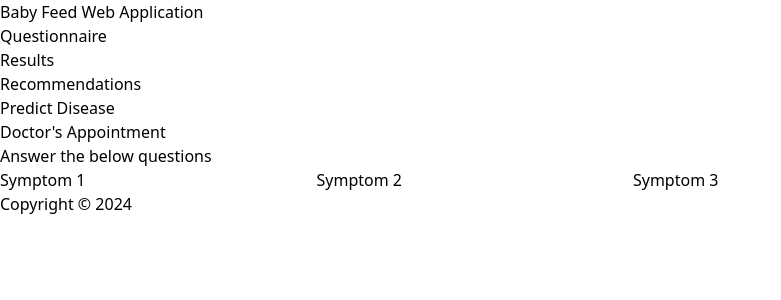
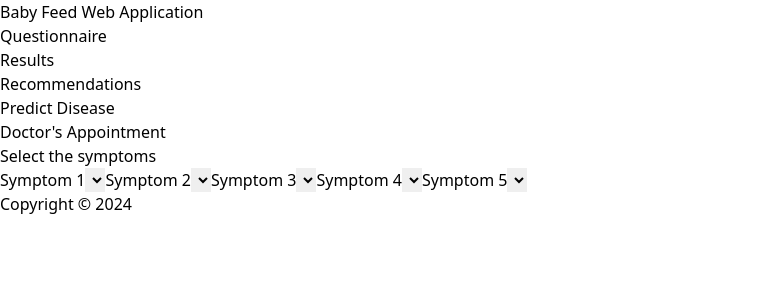
Before and after one commit to Harshith-Teja/Baby-feed-web-app, a React (Vite) app in the folder front-end/: page /predict in a window 1280 px wide. Shown: the top 300 px of the page, without its empty margins (0-781 px from the left). Built offline with nearby package versions, Linux system fonts and the light colour scheme.

Commit message:
added some logic to the predict.jsx but it is still not ready

```diff
--- a/front-end/src/components/Predict.jsx
+++ b/front-end/src/components/Predict.jsx
@@ -1,10 +1,65 @@
 import React from 'react'
 
 export const Predict = () => {
+
+  const symptoms = ['itching','skin_rash','nodal_skin_eruptions','continuous_sneezing','shivering','chills','joint_pain',
+  'stomach_pain','acidity','ulcers_on_tongue','muscle_wasting','vomiting','burning_micturition','spotting_ urination','fatigue',
+  'weight_gain','anxiety','cold_hands_and_feets','mood_swings','weight_loss','restlessness','lethargy','patches_in_throat',
+  'irregular_sugar_level','cough','high_fever','sunken_eyes','breathlessness','sweating','dehydration','indigestion',
+  'headache','yellowish_skin','dark_urine','nausea','loss_of_appetite','pain_behind_the_eyes','back_pain','constipation',
+  'abdominal_pain','diarrhoea','mild_fever','yellow_urine','yellowing_of_eyes','acute_liver_failure','fluid_overload',
+  'swelling_of_stomach','swelled_lymph_nodes','malaise','blurred_and_distorted_vision','phlegm','throat_irritation',
+  'redness_of_eyes','sinus_pressure','runny_nose','congestion','chest_pain','weakness_in_limbs','fast_heart_rate',
+  'pain_during_bowel_movements','pain_in_anal_region','bloody_stool','irritation_in_anus','neck_pain','dizziness','cramps',
+  'bruising','obesity','swollen_legs','swollen_blood_vessels','puffy_face_and_eyes','enlarged_thyroid','brittle_nails',
+  'swollen_extremeties','excessive_hunger','extra_marital_contacts','drying_and_tingling_lips','slurred_speech','knee_pain','hip_joint_pain',
+  'muscle_weakness','stiff_neck','swelling_joints','movement_stiffness','spinning_movements','loss_of_balance','unsteadiness','weakness_of_one_body_side',
+  'loss_of_smell','bladder_discomfort','foul_smell_of urine','continuous_feel_of_urine','passage_of_gases','internal_itching','toxic_look_(typhos)',
+  'depression','irritability','muscle_pain','altered_sensorium','red_spots_over_body','belly_pain','abnormal_menstruation','dischromic _patches',
+  'watering_from_eyes','increased_appetite','polyuria','family_history','mucoid_sputum','rusty_sputum','lack_of_concentration','visual_disturbances',
+  'receiving_blood_transfusion','receiving_unsterile_injections','coma','stomach_bleeding','distention_of_abdomen','history_of_alcohol_consumption',
+  'fluid_overload','blood_in_sputum','prominent_veins_on_calf','palpitations','painful_walking','pus_filled_pimples','blackheads','scurring','skin_peeling',
+  'silver_like_dusting','small_dents_in_nails','inflammatory_nails','blister','red_sore_around_nose','yellow_crust_ooze'];
+
+
   return (
     <form className='w-full h-dvh flex flex-col sm:items-center sm:text-xl p-8'>
-        <h1>Answer the below questions</h1>
-        <label htmlFor="q1" className='mt-2'>Symptom 1</label>
+        <h1>Select the symptoms</h1>
+
+        <label htmlFor='symptom1' className='mt-2'>Symptom 1</label>
+        <select id='symptom1' className='w-full sm:w-1/2 rounded-md p-1.5 my-2 border-2 border-gray-950'>
+          {symptoms.map((symptom, index) => {
+            <option key={index} value={symptom} className='w-full sm:w-1/2 rounded-md p-1.5'>{symptom}</option>
+          })}
+        </select>
+
+        <label htmlFor='symptom2' className='mt-2'>Symptom 2</label>
+        <select id='symptom2' className='w-full sm:w-1/2 rounded-md p-1.5 my-2 border-2 border-gray-950'>
+          {symptoms.map((symptom, index) => {
+            <option key={index} value={symptom} className='w-full sm:w-1/2 rounded-md p-1.5'>{symptom}</option>
+          })}
+        </select>
+
+        <label htmlFor='symptom3' className='mt-2'>Symptom 3</label>
+        <select id='symptom3' className='w-full sm:w-1/2 rounded-md p-1.5 my-2 border-2 border-gray-950'>
+          {symptoms.map((symptom, index) => {
+            <option key={index} value={symptom} className='w-full sm:w-1/2 rounded-md p-1.5'>{symptom}</option>
+          })}
+        </select>
+        <label htmlFor='symptom4' className='mt-2'>Symptom 4</label>
+        <select id='symptom4' className='w-full sm:w-1/2 rounded-md p-1.5 my-2 border-2 border-gray-950'>
+          {symptoms.map((symptom, index) => {
+            <option key={index} value={symptom} className='w-full sm:w-1/2 rounded-md p-1.5'>{symptom}</option>
+          })}
+        </select>
+
+        <label htmlFor='symptom5' className='mt-2'>Symptom 5</label>
+        <select id='symptom5' className='w-full sm:w-1/2 rounded-md p-1.5 my-2 border-2 border-gray-950'>
+          {symptoms.map((symptom, index) => {
+            <option key={index} value={symptom} className='w-full sm:w-1/2 rounded-md p-1.5'>{symptom}</option>
+          })}
+        </select>
+        {/* <label htmlFor="q1" className='mt-2'>Symptom 1</label>
         <input
             className="w-full sm:w-1/2 rounded-md p-1.5 my-2 border-2 border-gray-950"
             type="text"
@@ -23,7 +78,7 @@ export const Predict = () => {
             className="w-full sm:w-1/2 rounded-md p-1.5 my-2 border-2 border-gray-950"
             type="text"
             id="q3"
-        />
+        /> */}
     </form>
   )
 }
```
